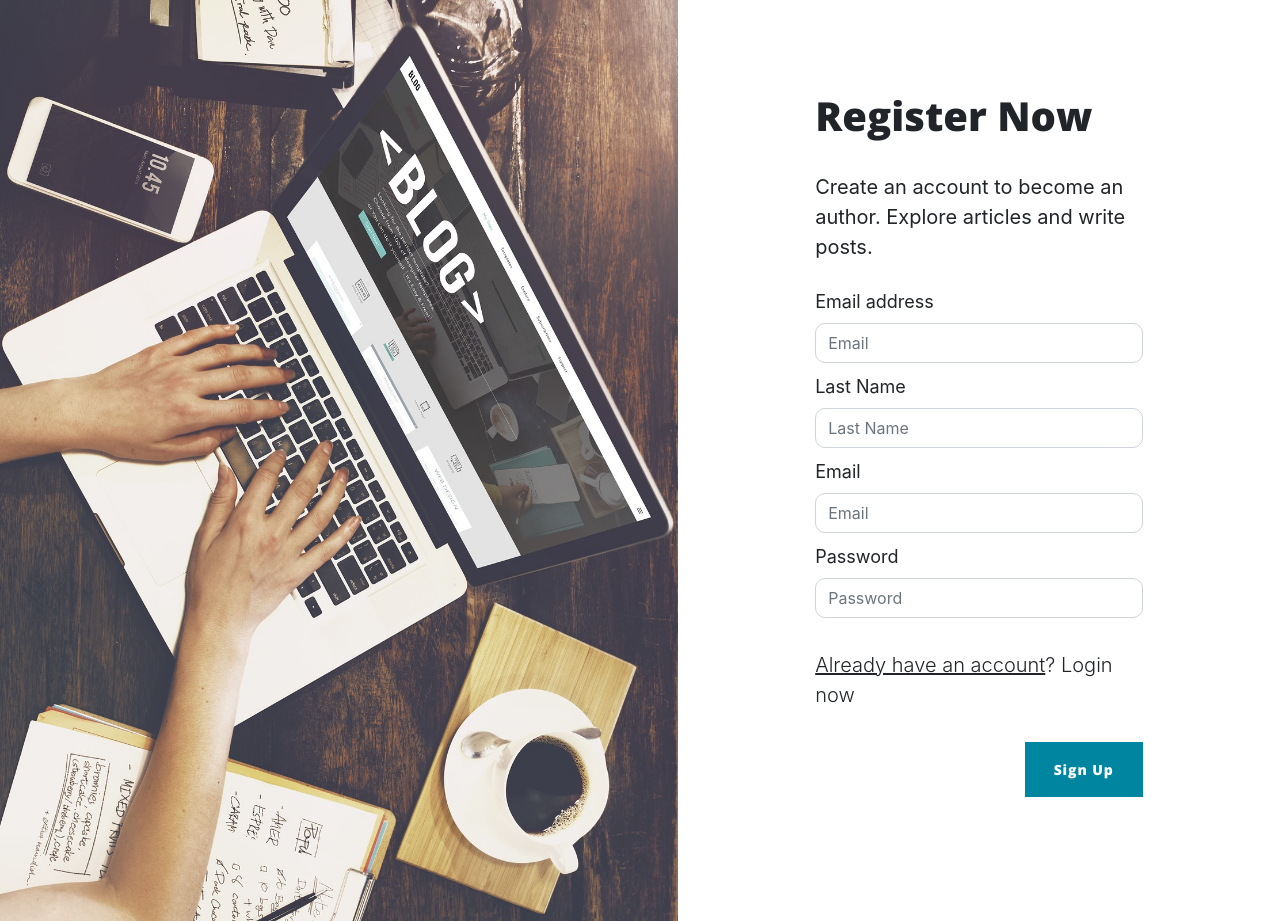
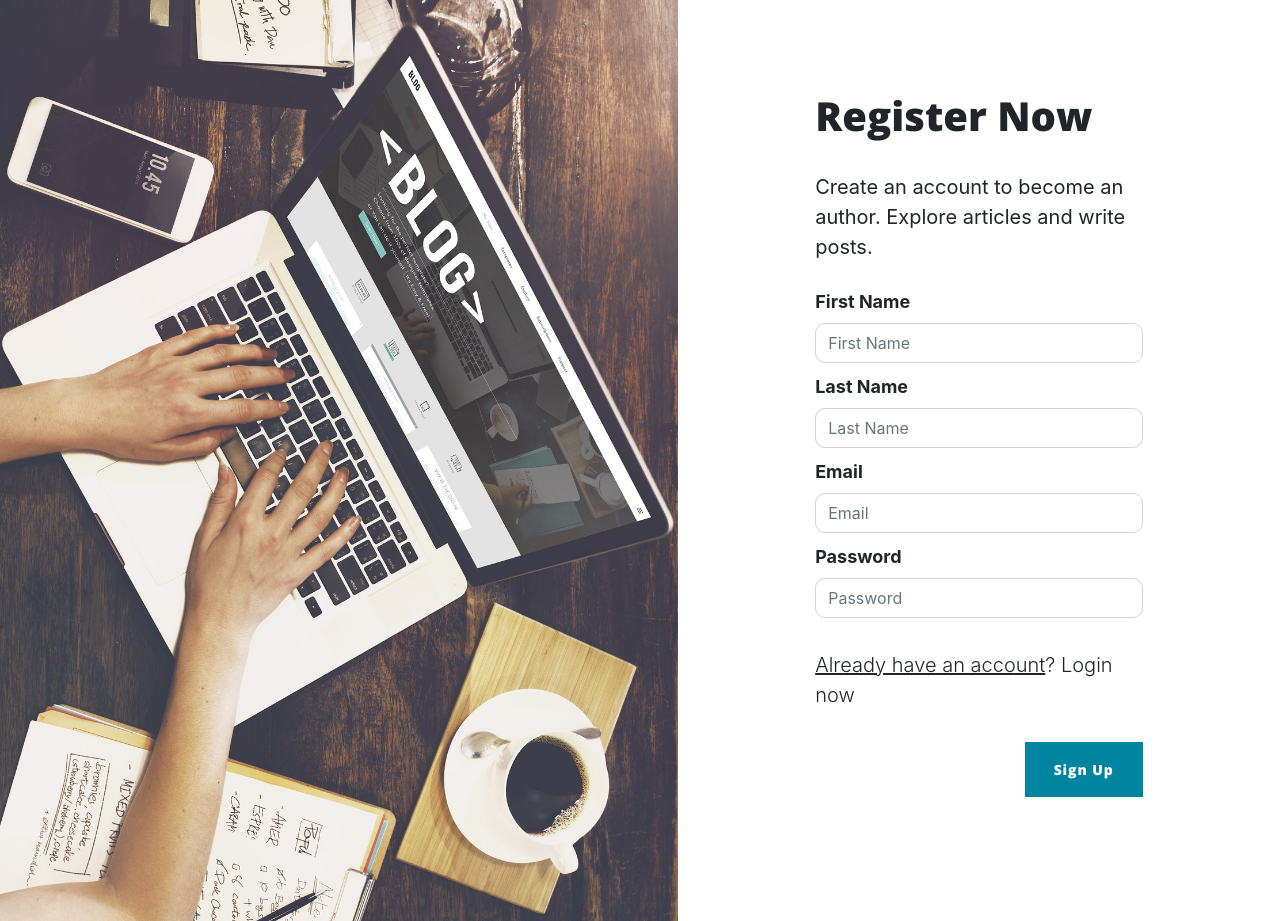
Before and after one commit to VonHumbolt/BlogProject-Frontend, a React (Create React App) app: page /register in a window 1280 px wide. Built offline with nearby package versions, Linux system fonts and the light colour scheme; the HTML template or start-up script is replaced by a standard one.

Commit message:
Forms and Login, Register Requests

```diff
--- a/src/pages/Login.js
+++ b/src/pages/Login.js
@@ -1,8 +1,26 @@
 import React from "react";
 import { Link } from "react-router-dom";
 import image from "../images/blog_9.jpg";
+import { Formik, Form } from "formik";
+import * as yup from "yup";
+import KaanKaplanTextInput from "../utils/customFormItems/KaanKaplanTextInput";
+import AuthService from "../services/AuthService";
 
 export default function Login() {
+
+  const authService = new AuthService();
+
+  const initValues = {
+    email:"",
+    password:""
+  }
+
+  const validationSchema = yup.object({
+
+    email: yup.string().required("Please enter an email"),
+    password: yup.string().required("Please fill this field")
+  })
+
   return (
 
     <div className="d-md-flex half mt-md-5 mt-lg-0 align-items-center">
@@ -18,20 +36,26 @@ export default function Login() {
                   Explore hundreds of articles on different topics.
                 </p>
               </div>
-              <form action="#" method="post">
+              <Formik
+                initialValues={initValues}
+                validationSchema={validationSchema}
+                onSubmit={(values) => {
+                  authService.login(values).then(result => {
+                    // Email ile redux a kullanıcı ekle
+                    // navigation ile posts page e yönlendir.
+                  }).catch(error => console.log(error))
+
+
+                }}>
+
+                <Form>
                     <div className="mb-3">
-                  <label htmlFor="email" className="form-label">Email</label>
-                  <input type="text" className="form-control" id="email" placeholder="Email" />
+                      <KaanKaplanTextInput name="email" type="text" className="form-control" id="email" placeholder="Email" />
                     </div>
                     <div className="mb-3">
-                  <label htmlFor="password" className="form-label">Password</label>
-                  <input
-                    type="password"
-                    className="form-control"
-                    id="password"
-                    placeholder="Password"
-                  />
+                      <KaanKaplanTextInput name="password" type="password" className="form-control" id="password" placeholder="Password" />
                     </div>
+
                     <Link to="/register">
                       <p className='lead'> <u> Don't have an account</u>?  Sign up now </p>
                     </Link>
@@ -43,6 +67,9 @@ export default function Login() {
                       className="btn btn-block btn-primary"
                     />
                     </div>
+                </Form>
+
+              </Formik>
 
                 {/* <span className="d-block text-center my-4 text-muted">
                   — or —
@@ -69,7 +96,6 @@ export default function Login() {
                     <span className="me-3"><i className="fa-brands fa-google"></i></span> Login with Google
                   </a>
                 </div> */}
-              </form>
             </div>
           </div>
         </div>
--- a/src/pages/PostDetail.js
+++ b/src/pages/PostDetail.js
@@ -25,7 +25,7 @@ export default function PostDetail() {
             <div className="container position-relative px-4 px-lg-5">
                 <div className="row gx-4 gx-lg-5 justify-content-center">
                     <div className="col-md-10 col-lg-8 col-xl-7">
-                        <div className="post-heading">
+                        <div className="post-heading" style={{textAlign:"justify"}}>
                             <h1>Man must explore, and this is exploration at its greatest</h1>
                             <h2 className="subheading">Problems look mighty small from 150 miles up</h2>
                             <span className="meta">
@@ -42,7 +42,7 @@ export default function PostDetail() {
         <article className="mb-4">
             <div className="container px-4 px-lg-5">
                 <div className="row gx-4 gx-lg-5 justify-content-center">
-                    <div className="col-md-10 col-lg-8 col-xl-7">
+                    <div className="col-md-10 col-lg-8 col-xl-7" style={{textAlign:"justify"}}>
                         <p>Never in all their history have men been able truly to conceive of the world as one: a single sphere, a globe, having the qualities of a globe, a round earth in which all the directions eventually meet, in which there is no center because every point, or none, is center — an equal earth which all men occupy as equals. The airman's earth, if free men make it, will be truly round: a globe in practice, not in theory.</p>
                         <p>Science cuts two ways, of course; its products can be used for both good and evil. But there's no turning back from science. The early warnings about technological dangers also come from science.</p>
                         <p>What was most significant about the lunar voyage was not that man set foot on the Moon but that they set eye on the earth.</p>
--- a/src/pages/Register.js
+++ b/src/pages/Register.js
@@ -1,8 +1,29 @@
 import React from 'react'
 import { Link } from 'react-router-dom';
 import image from "../images/blog_9.jpg";
+import { Formik, Form } from 'formik';
+import * as yup from "yup";
+import KaanKaplanTextInput from '../utils/customFormItems/KaanKaplanTextInput';
+import AuthService from '../services/AuthService';
 
 export default function Register() {
+
+  const authService = new AuthService();
+
+  const initValues = {
+    firstName: "",
+    lastName: "",
+    email: "",
+    password: ""
+  }
+
+  const validationSchema = yup.object({
+    firstName: yup.string().required("Please enter your name"),
+    lastName: yup.string().required("Please fill this field"),
+    email: yup.string().email("Email address must be valid").required("Please enter your email address"),
+    password: yup.string().required("Please enter a password")
+  })
+
   return (
     <div className="d-md-flex half  mt-md-5 mt-lg-0 align-items-center">
     <div className="masthead bg order-md-1 order-sm-1"> <img className="img img-fluid" src={image} style={{width:"100vh"}} alt="Blog Imnage" />  </div>
@@ -16,27 +37,30 @@ export default function Register() {
                 Create an account to become an author. Explore articles and write posts.
               </p>
             </div>
-            <form action="#" method="post">
+            <Formik
+              initialValues={initValues}
+              validationSchema={validationSchema}
+              onSubmit={(values) => {
+                authService.register(values).then(result => {
+                    console.log("Activation code was send your email! Please activate your account")
+                  }).catch(error => {
+
+                  })
+                console.log(values);
+              }}
+            >
+              <Form>
                   <div className="mb-2">
-              <label htmlFor="exampleInputEmail1" className="form-label">Email address</label>
-              <input type="email" className="form-control" id="exampleInputEmail1" aria-describedby="emailHelp" placeholder='Email' />
+                    <KaanKaplanTextInput name="firstName" type="text" className="form-control" id="firstName" placeholder="First Name" />
                   </div>
                   <div className="mb-2">
-                <label htmlFor="lastName" className="form-label">Last Name</label>
-                <input type="text" className="form-control" id="lastName" placeholder='Last Name'/>
+                    <KaanKaplanTextInput name="lastName" type="text" className="form-control" id="lastName" placeholder='Last Name' />
                   </div>
                   <div className="mb-2">
-                <label htmlFor="email" className="form-label">Email</label>
-                <input type="text" className="form-control" id="email" placeholder='Email'/>
+                    <KaanKaplanTextInput name="email" type="email" className="form-control" id="email" placeholder='Email' />
                   </div>
                   <div className="mb-2">
-                <label htmlFor="password" className="form-label">Password</label>
-                <input
-                  type="password"
-                  className="form-control"
-                  id="password"
-                  placeholder='Password'
-                />
+                    <KaanKaplanTextInput name="password" type="password" className="form-control" id="password" placeholder="Password" />
                   </div>
                   <Link to="/login">
                     <p className='lead'> <u> Already have an account</u>?  Login now  </p>
@@ -50,7 +74,10 @@ export default function Register() {
                   />
                   </div>
 
-            </form>
+
+              </Form>
+
+            </Formik>
           </div>
         </div>
       </div>
--- a/src/services/AuthService.js
+++ b/src/services/AuthService.js
@@ -4,6 +4,10 @@ export default class AuthService {
 
     url = "http://localhost:8080/api/v1/auth/";
 
+    login(userLoginDto){
+        return axios.post("http://localhost:8080/login", userLoginDto);
+    }
+
     register(user) {
         return axios.post(this.url + "register", user);
     }
--- a/src/services/PostService.js
+++ b/src/services/PostService.js
@@ -37,6 +37,7 @@ export default class PostService{
     }
 
     add(userId, post) {
+
         return axios.post(this.url + "add/" + userId, post);
     }
 
--- /dev/null
+++ b/src/utils/customFormItems/KaanKaplanTextInput.js
@@ -0,0 +1,21 @@
+import { useField } from 'formik'
+import React from 'react'
+import { Field } from 'formik'
+
+export default function KaanKaplanTextInput({...props}) {
+    const [field, meta] = useField(props)
+    console.log(field)
+  return (
+    <div>
+        <label htmlFor={props.id} className="form-label"> <strong>{props.placeholder} </strong> </label>
+        <Field {...field} {...props} error={!!meta.error && meta.touched}></Field>
+
+        {meta.touched && !!meta.error ? (
+            <div className="form-text" style={{color:"red"}}>
+                <i className="fa-solid fa-triangle-exclamation"></i> {meta.error}
+            </div>
+        ): null}
+
+    </div>
+  )
+}
```
Also changed, not shown: src/pages/CreatePost.js (+6 -25 lines). Lines whose indentation alone changed are shown as unchanged.
